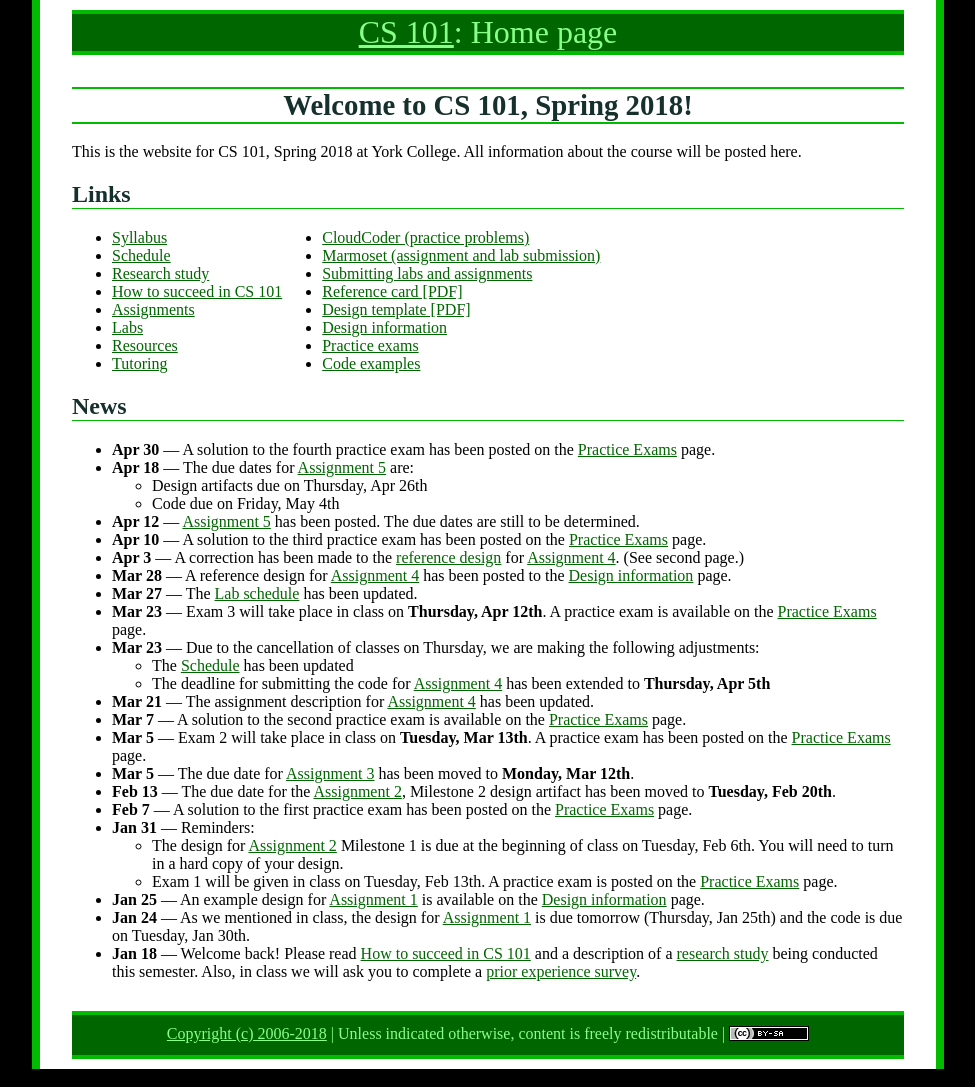
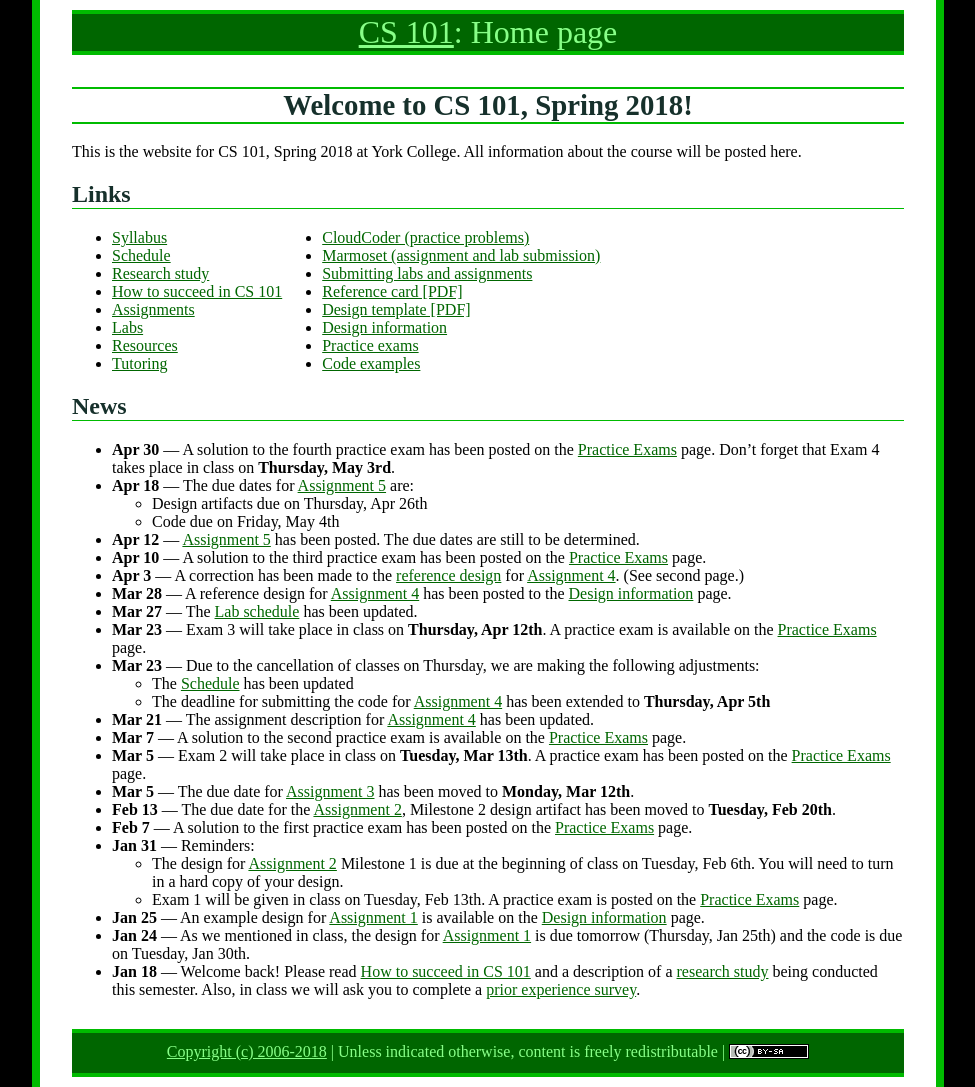
Before and after one commit to ycpcs/cs101-spring2018, a Jekyll site: the page built from index.md, in a window 1280 px wide. Shown: the whole page, without its empty margins (152-1127 px from the left). Built offline with Jekyll 4.4.1, drawn with Linux system fonts in a browser that asks for light colours.

Commit message:
reminder about exam 4

```diff
--- a/index.md
+++ b/index.md
@@ -39,7 +39,7 @@
 
 ## News
 
-* **Apr 30** &mdash; A solution to the fourth practice exam has been posted on the [Practice Exams](practice/index.html) page.
+* **Apr 30** &mdash; A solution to the fourth practice exam has been posted on the [Practice Exams](practice/index.html) page.  Don't forget that Exam 4 takes place in class on **Thursday, May 3rd**.
 * **Apr 18** &mdash; The due dates for [Assignment 5](assign/assign05.html) are:
     * Design artifacts due on Thursday, Apr 26th
     * Code due on Friday, May 4th
```
